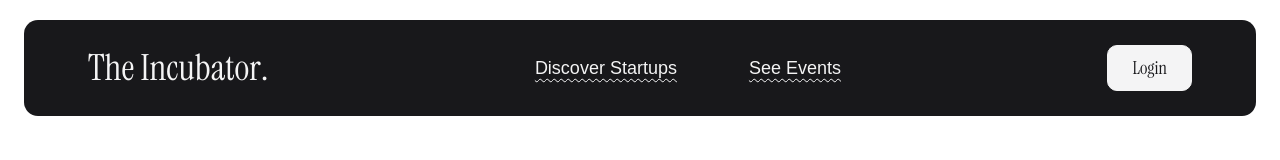
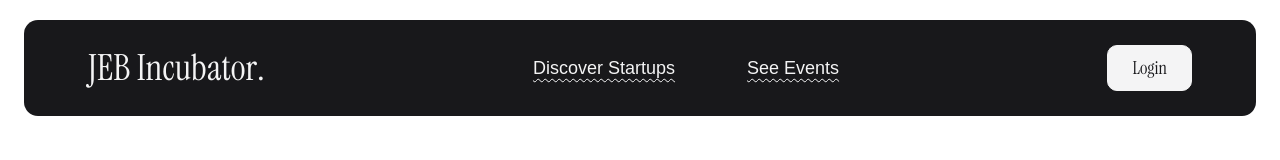
Before and after one commit to EPITECH-IT-2028/Survivor, a Next.js app: page / in a window 1280 px wide. Shown: the top 160 px of the page. Built offline with nearby package versions, Linux system fonts and the light colour scheme; a web font is replaced by a local one.

Commit message:
feat: update branding to "JEB Incubator"
Changed the site title and navbar text from "The Incubator" to "JEB
Incubator" for consistent branding across the application.

```diff
--- a/app/layout.tsx
+++ b/app/layout.tsx
@@ -21,7 +21,7 @@ const instrumentSerif = Instrument_Serif({
 });
 
 export const metadata: Metadata = {
-  title: "The Incubator",
+  title: "JEB Incubator",
   description: "A place to nourish your ideas and develop your projects.",
 };
 
--- a/components/Navbar.tsx
+++ b/components/Navbar.tsx
@@ -3,7 +3,7 @@ import { TextRipple } from "@/components/ui/text-ripple";
 export default function Navbar() {
   return (
     <nav className="mx-6 mt-5 flex h-24 items-center justify-between rounded-xl bg-primary px-16 font-instrument-serif text-secondary">
-      <TextRipple className="text-4xl">The Incubator.</TextRipple>
+      <TextRipple className="text-4xl">JEB Incubator.</TextRipple>
         <div className="flex gap-6">
           <button className="rounded-lg px-6 py-2 font-sf-pro text-lg font-medium text-secondary underline decoration-wavy decoration-1 underline-offset-4 transition-all duration-100 hover:scale-x-110 hover:scale-y-95 hover:decoration-zinc-400">
             Discover Startups
```
